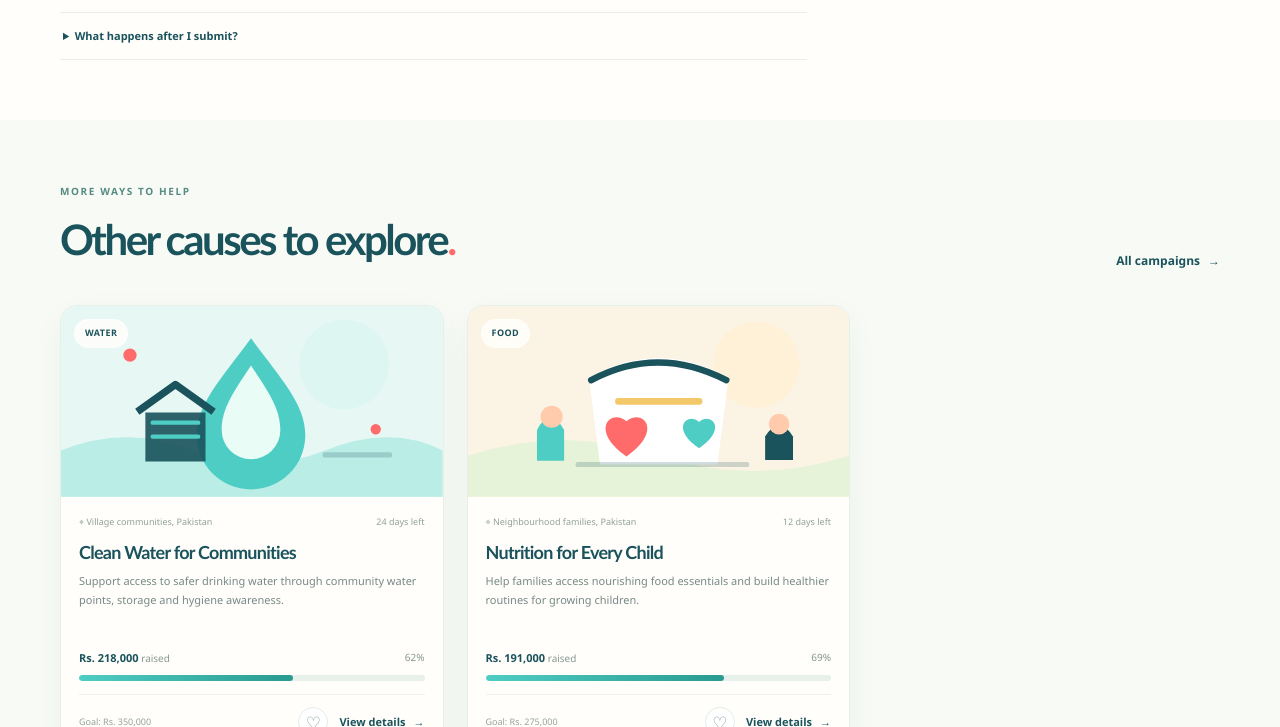
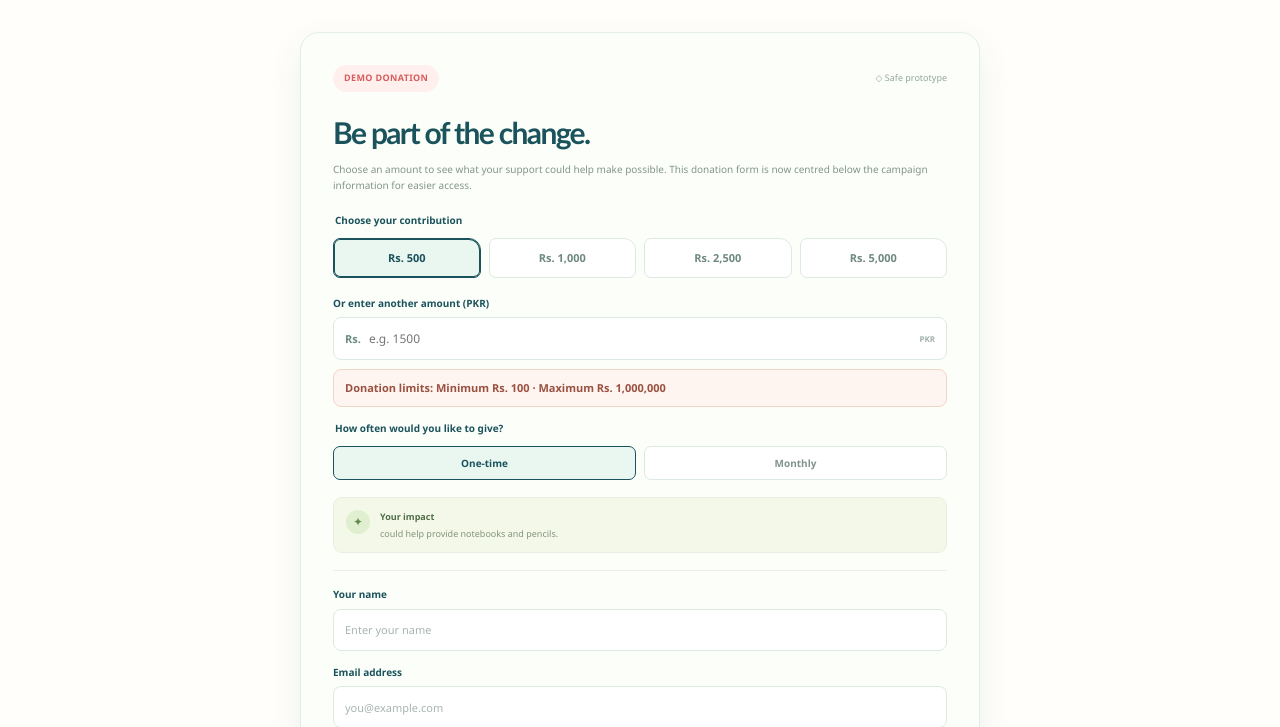
Before and after one commit to Hassan6049Ali/A_Group9_charitree, a plain HTML site: page pages/campaign-details.html in a window 1280 px wide. Shown: the part 1496-2223 px from the top of the page. Drawn offline with Linux system fonts and the light colour scheme.

Commit message:
Implement prototype feedback improvements

```diff
--- a/css/styles.css
+++ b/css/styles.css
@@ -427,3 +427,34 @@ button { color: inherit; }
 @media (prefers-reduced-motion: reduce) {
   *, *::before, *::after { scroll-behavior: auto !important; animation-duration: .01ms !important; animation-iteration-count: 1 !important; transition-duration: .01ms !important; }
 }
+
+
+/* User-feedback improvements: centered donation panel and clearer amount limits */
+.section--detail .detail-layout {
+  grid-template-columns: minmax(0, 1fr);
+  gap: 34px;
+}
+.section--detail .detail-main {
+  width: 100%;
+}
+.section--detail .donation-card {
+  position: static;
+  width: min(100%, 680px);
+  justify-self: center;
+  padding: clamp(22px, 3vw, 32px);
+}
+.section--detail .donation-card h2 { font-size: clamp(25px, 3vw, 30px); }
+.section--detail .amount-grid { grid-template-columns: repeat(4, minmax(0, 1fr)); }
+.section--detail .field-hint {
+  margin-top: 9px;
+  padding: 9px 11px;
+  border: 1px solid #F2D4C8;
+  border-radius: 8px;
+  background: #FFF5F0;
+  color: #9A5140;
+  font-size: 11px;
+  font-weight: 800;
+}
+@media (max-width: 600px) {
+  .section--detail .amount-grid { grid-template-columns: repeat(2, minmax(0, 1fr)); }
+}
--- a/pages/campaign-details.html
+++ b/pages/campaign-details.html
@@ -22,10 +22,10 @@
       </article>
       <aside class="donation-card" id="donate" aria-labelledby="donation-title">
         <div class="donation-card__top"><span class="pill pill--coral">Demo donation</span><span class="secure-label"><span aria-hidden="true">◇</span> Safe prototype</span></div>
-        <h2 id="donation-title">Be part of the change.</h2><p class="donation-intro">Choose an amount to see what your support could help make possible.</p>
+        <h2 id="donation-title">Be part of the change.</h2><p class="donation-intro">Choose an amount to see what your support could help make possible. This donation form is now centred below the campaign information for easier access.</p>
         <form id="donation-form" novalidate>
           <fieldset class="amount-fieldset"><legend>Choose your contribution</legend><div class="amount-grid"><button class="amount-button is-selected" type="button" data-amount="500" aria-pressed="true">Rs. 500</button><button class="amount-button" type="button" data-amount="1000" aria-pressed="false">Rs. 1,000</button><button class="amount-button" type="button" data-amount="2500" aria-pressed="false">Rs. 2,500</button><button class="amount-button" type="button" data-amount="5000" aria-pressed="false">Rs. 5,000</button></div></fieldset>
-          <div class="field-group"><label for="custom-amount">Or enter another amount (PKR)</label><div class="currency-input"><span>Rs.</span><input id="custom-amount" name="amount" type="number" min="100" max="1000000" step="50" placeholder="e.g. 1500" inputmode="numeric"><span class="currency-input__suffix">PKR</span></div><small class="field-hint">Minimum Rs. 100 · Maximum Rs. 1,000,000</small><p class="field-error" id="amount-error" aria-live="polite"></p></div>
+          <div class="field-group"><label for="custom-amount">Or enter another amount (PKR)</label><div class="currency-input"><span>Rs.</span><input id="custom-amount" name="amount" type="number" min="100" max="1000000" step="50" placeholder="e.g. 1500" inputmode="numeric"><span class="currency-input__suffix">PKR</span></div><small class="field-hint"><strong>Donation limits:</strong> Minimum Rs. 100 · Maximum Rs. 1,000,000</small><p class="field-error" id="amount-error" aria-live="polite"></p></div>
           <fieldset class="frequency-fieldset"><legend>How often would you like to give?</legend><div class="choice-pills"><label><input type="radio" name="frequency" value="One-time" checked><span>One-time</span></label><label><input type="radio" name="frequency" value="Monthly"><span>Monthly</span></label></div></fieldset>
           <div class="impact-preview" id="impact-preview"><span class="impact-preview__icon">✦</span><p><strong>Your impact</strong><span id="impact-copy">Your contribution could help provide learning materials for a student.</span></p></div>
           <div class="form-divider"></div>
```
Also changed, not shown: 2 other files.
